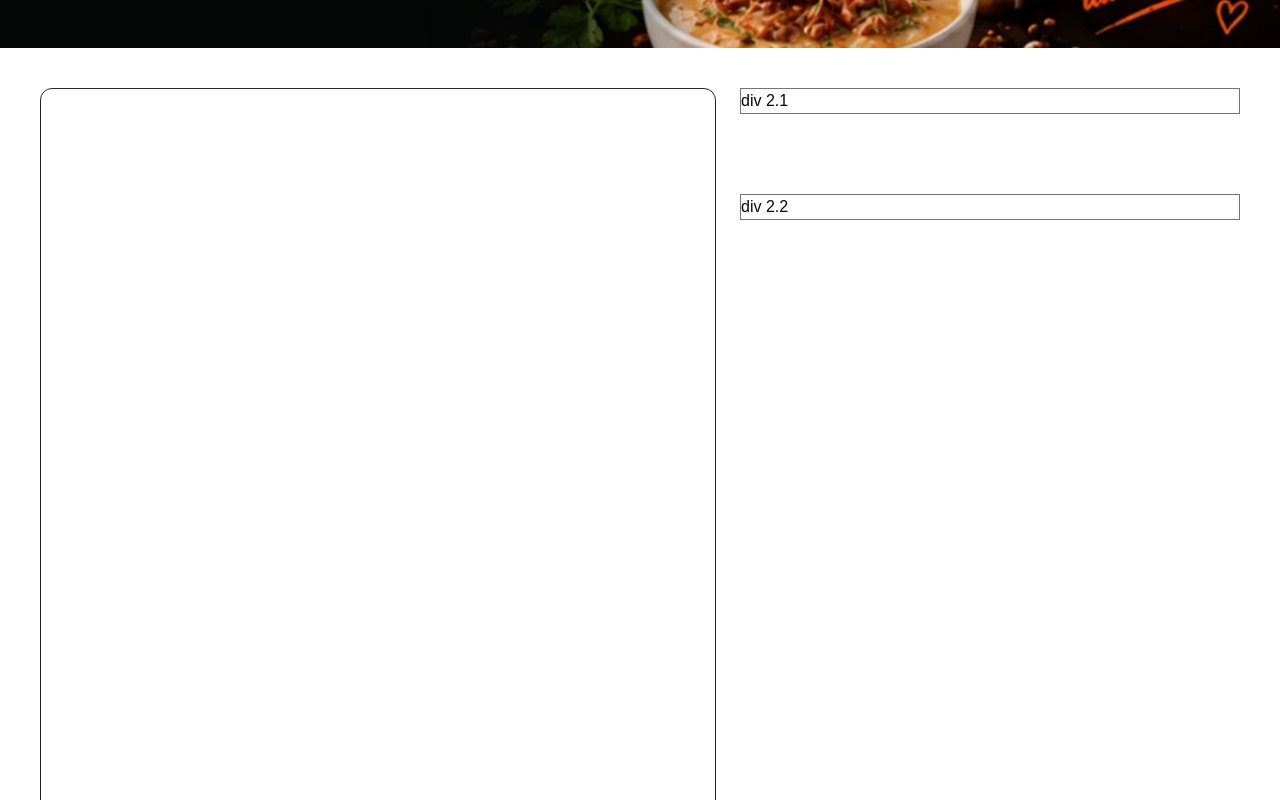
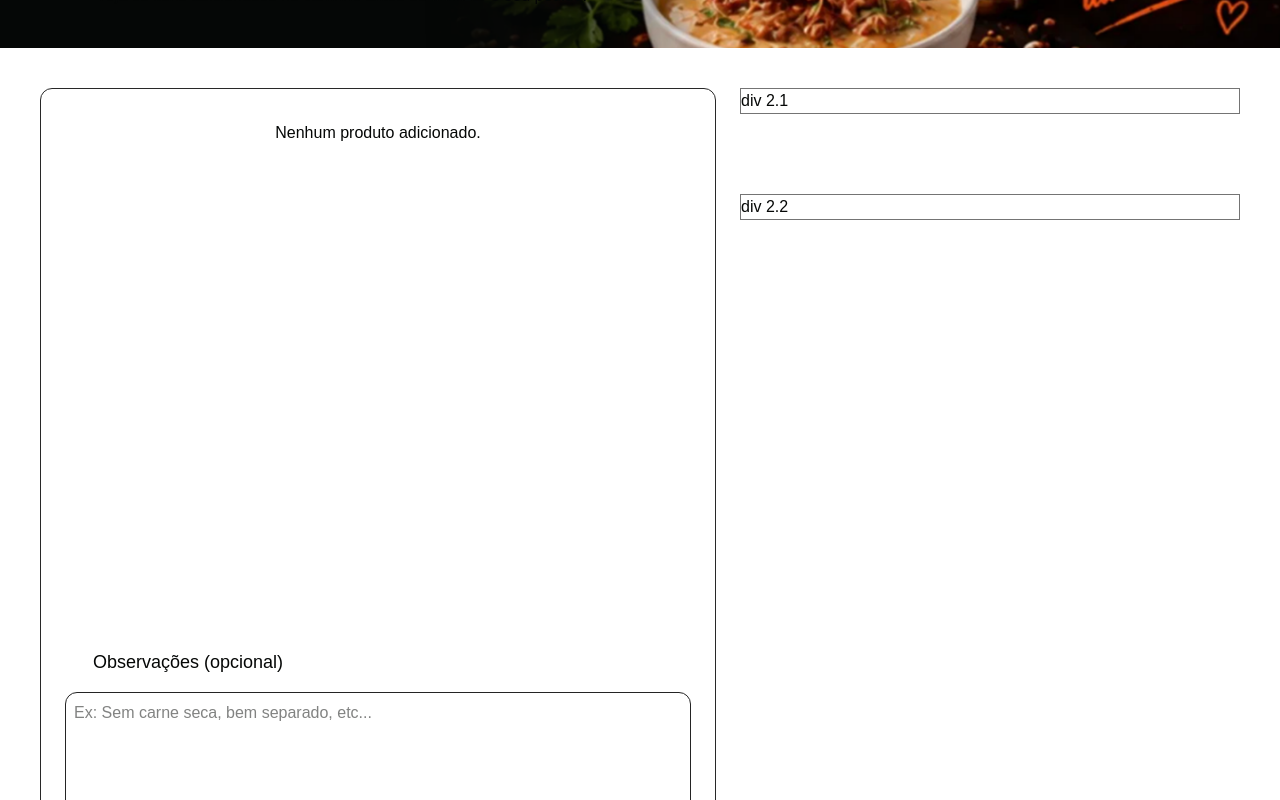
Before and after one commit to Rafaelk26/VontadeDeComerDelivery, a Next.js app: page /carrinho in a window 1280 px wide. Shown: the part 160-960 px from the top of the page. Built offline with nearby package versions, Linux system fonts and the light colour scheme; a web font is replaced by a local one.

Commit message:
modified page with products send to cart

```diff
--- a/src/app/carrinho/page.tsx
+++ b/src/app/carrinho/page.tsx
@@ -2,18 +2,19 @@
 import React from "react";
 import Image from "next/image";
 import { IoMdCart } from "react-icons/io";
+import { FaPenNib } from "react-icons/fa";
 
 // Components
 import { Header } from "@/components/Header";
 import { Wrapper } from "@/components/Wrapper";
 import { Footer } from "@/components/Footer";
+import { CardItemCart } from "@/components/CardItemCart";
 
 // Context
 import { cartContext } from "@/context/Cart/useCart";
 
 // Assets
 import Fundo from "../../../public/Background Carrinho.png";
-import { CardItemCart } from "@/components/CardItemCart";
 
 export default function Carrinho(){
 
@@ -50,10 +51,11 @@ export default function Carrinho(){
             <Wrapper>
                 <section className="w-full flex gap-6 px-10 mt-10 h-screen">
                     {/* ITEMS CART */}
-                    <section className="w-full max-w-7/12 border border-[#282828] rounded-xl">
+                    <section className="w-full max-w-7/12 flex flex-col border border-[#282828] rounded-xl">
                         {/* ITEMS */}
-                        <div className="w-full px-6 py-8 flex flex-col divide-y divide-[#505050]">
-                            {cart.map((i, index)=> (
+                        <div className="w-full px-6 py-8 flex flex-col gap-8 divide-y divide-[#505050] h-full overflow-y-auto">
+                            {cart.length > 0 ? (
+                                cart.map((i, index)=> (
                                     <CardItemCart
                                      key={index}
                                      id={i.id}
@@ -66,7 +68,22 @@ export default function Carrinho(){
                                      item={i}
                                      removeItemCart={removeItemCart}
                                     />
-                            ))}
+                            )   )
+                            ):(
+                                <span className="text-center font-google">Nenhum produto adicionado.</span>
+                            )}
+                        </div>
+                        <div className="p-6 h-96 flex flex-col gap-4">
+                            <div className="flex gap-2 items-center">
+                                <FaPenNib size={20} color="#fff" />
+                                <span className="font-google font-light text-lg">Observações (opcional)</span>
+                            </div>
+
+                            <textarea
+                            placeholder="Ex: Sem carne seca, bem separado, etc..."
+                            className="w-full h-full border border-[#242424] rounded-xl p-2 font-google
+                            hover:border-[#515151] focus:border-[#515151]"
+                            name="observacao"></textarea>
                         </div>
                     </section>
 
--- a/src/app/globals.css
+++ b/src/app/globals.css
@@ -26,6 +26,19 @@ body {
   font-family: Arial, Helvetica, sans-serif;
 }
 
+
+/* Oculta a barra de rolagem globalmente */
+* {
+  scrollbar-width: none; /* Firefox */
+  -ms-overflow-style: none; /* Internet Explorer e Edge antigo */
+}
+
+/* Chrome, Safari e Edge */
+*::-webkit-scrollbar {
+  display: none;
+}
+
+
 .animation-personalized {
   animation: animate-person 30s linear infinite;
 }
--- a/src/components/CardItemCart/index.tsx
+++ b/src/components/CardItemCart/index.tsx
@@ -1,14 +1,17 @@
+"use client";
+import React from "react";
 import Image from "next/image";
-import React from "react";
+import { FaRegTrashAlt } from "react-icons/fa";
 
 // Types
 import { itemCartProps } from "@/context/Cart/useCart";
 interface removeItemCartProps extends itemCartProps{
     item: itemCartProps;
     removeItemCart: (id: string)=> void;
+    valueFinal?: string;
 }
 
-export function CardItemCart({removeItemCart, item, name, description, price, category, quantity, photo}: removeItemCartProps){
+export function CardItemCart({removeItemCart, id, item, name, description, price, category, quantity, photo, valueFinal}: removeItemCartProps){
         const [qtd, setQtd] = React.useState(quantity);
 
         function addList(value: number){
@@ -27,27 +30,35 @@ export function CardItemCart({removeItemCart, item, name, description, price, ca
             }
         }
 
+        function recalculatePrice(){
+            const calculateNewValue = Number(price) * qtd;
+            return calculateNewValue.toLocaleString('pt-br', {style: 'currency', currency: 'BRL'});
+        }
+
     return(
         <>
             <div
-             className="w-full first:pb-8 py-8 last:pt-8">
-                <div className="flex">
-                    <div>
+             className="w-full flex justify-between first:pb-4 pb-4 last:pb-0">
+                <div className="w-full max-w-10/12 flex gap-2 items-center">
+                    <div className="h-44 w-44 shrink-0">
                         <Image
                          alt={name}
                          src={photo}
-                         className="w-52 h-40 rounded-lg object-cover border border-[#5D5D5D]"
-                         width={1400}
+                         className="w-full h-full rounded-lg object-cover border border-[#5D5D5D]"
+                         width={1000}
                          height={1000}
                         />
                     </div>
-                    <div>
-                        <span className="font-google">{`NOME: ${name}`}</span><br />
-                        <span>{`DESCRIÇÃO: ${description}`}</span><br />
-                        <span>{`PREÇO: ${price}`}</span><br />
+                    <div className="flex flex-col justify-between">
+
+                        <h1 className="font-google font-bold text-3xl leading-7">{name}</h1>
+
+                        <h6 className="font-google font-light text-sm text-[#C2C2C2] mt-2">{`${description}`}</h6>
+
+                        <h2 className="font-google font-medium text-3xl mt-2 text-[#F97318]">{`${Number(price).toLocaleString('pt-br', {style: 'currency', currency: 'BRL'})}`}</h2>
 
                         {/* Quantity and Button Remove */}
-                        <div className="w-full border-2 border-red-400">
+                        <div className="w-full flex justify-between mt-2">
                             <div className="flex gap-6 border border-[#505050] items-center py-1 px-2 rounded-md">
                                 <button
                                 onClick={()=> delList(qtd)}
@@ -59,11 +70,24 @@ export function CardItemCart({removeItemCart, item, name, description, price, ca
                                 onClick={()=> addList(qtd)}
                                 className="font-google font-semibold text-2xl hover:cursor-pointer">+</button>
                             </div>
+
+                            <button
+                            onClick={()=> removeItemCart(id)}
+                            className="flex shrink-0 gap-1.5 items-center cursor-pointer me-16">
+                                <FaRegTrashAlt color="#fff" size={20} />
+                                <span className="font-google whitespace-nowrap">Remover</span>
+                            </button>
                         </div>
 
                     </div>
                 </div>
-                <span>{`CATEGORIA: ${category}`}</span>
+                <div className="w-full max-w-2/12 flex flex-col justify-between items-end">
+                    <span className="font-google font-light bg-[#1D1D1D] border border-[#666666] py-1 px-2 rounded-lg">{category}</span>
+                    <div>
+                        <h1 className="text-end font-google text-md">Subtotal</h1>
+                        <span className="font-google font-medium text-xl">{recalculatePrice()}</span>
+                    </div>
+                </div>
             </div>
         </>
     )
```
Lines whose indentation alone changed are shown as unchanged.
